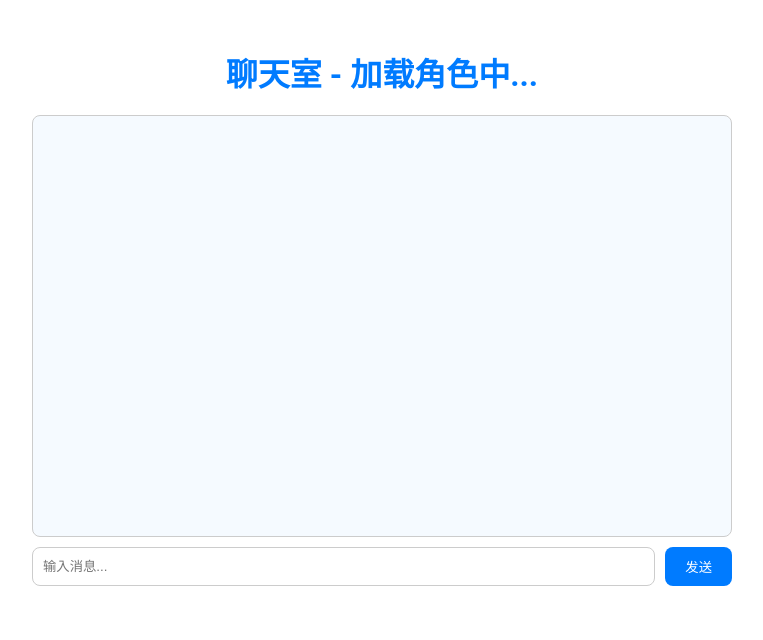
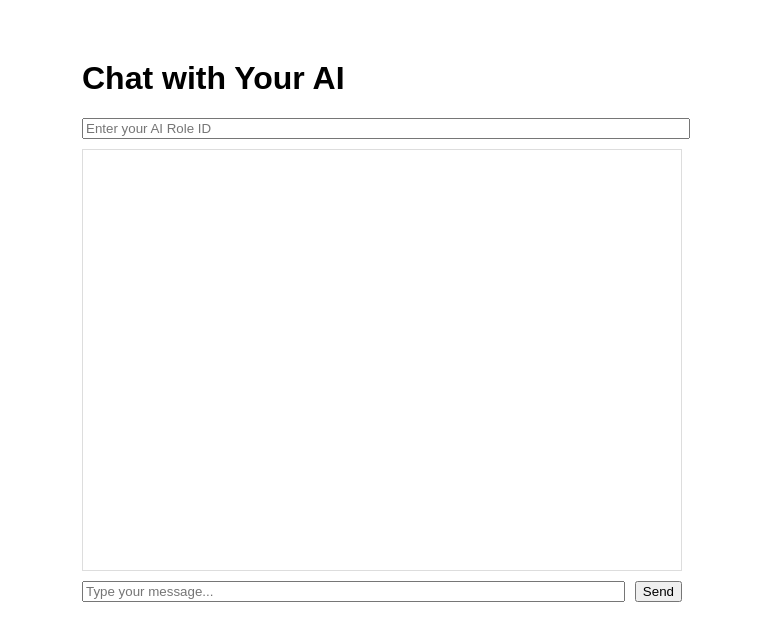
Before and after one commit to dpx204710-crypto/emovibe-1.0, a Next.js app in the folder frontend/: page /chat in a window 1280 px wide. Shown: the top 640 px of the page, without its empty margins (258-1021 px from the left). Built offline with nearby package versions, Linux system fonts and the light colour scheme.

Commit message:
更新 chat.js

```diff
--- a/frontend/pages/chat.js
+++ b/frontend/pages/chat.js
@@ -1,89 +1,61 @@
-// frontend/pages/chat.js
-import { useState, useEffect, useRef } from 'react';
-import { useRouter } from 'next/router';
+import { useState } from "react";
 
-export default function Chat() {
-  const router = useRouter();
-  const { roleId } = router.query;
-  const [messages, setMessages] = useState([]);
-  const [input, setInput] = useState('');
+export default function ChatPage() {
+  const [roleId, setRoleId] = useState("");
+  const [userId, setUserId] = useState("demo_user");
+  const [message, setMessage] = useState("");
+  const [chat, setChat] = useState([]);
   const [loading, setLoading] = useState(false);
-  const [role, setRole] = useState(null);
-  const messagesEndRef = useRef(null);
-
-  // 获取角色信息
-  useEffect(() => {
-    if (!roleId) return;
-    const fetchRole = async () => {
-      try {
-        const res = await fetch(`${process.env.NEXT_PUBLIC_API_URL}/api/ai-roles/${roleId}`);
-        const data = await res.json();
-        setRole(data.role);
-      } catch (err) {
-        console.error('获取角色失败', err);
-      }
-    };
-    fetchRole();
-  }, [roleId]);
-
-  const scrollToBottom = () => messagesEndRef.current?.scrollIntoView({ behavior: 'smooth' });
-  useEffect(() => scrollToBottom(), [messages]);
 
   const sendMessage = async () => {
-    if (!input.trim()) return;
-    const userMessage = { sender: 'user', text: input };
-    setMessages(prev => [...prev, userMessage]);
-    setInput('');
+    if (!roleId || !message.trim()) return;
     setLoading(true);
 
+    const userMsg = { sender: "user", message };
+    setChat([...chat, userMsg]);
+
     try {
-      const res = await fetch(`${process.env.NEXT_PUBLIC_API_URL}/api/chat`, {
-        method: 'POST',
-        headers: { 'Content-Type': 'application/json' },
-        body: JSON.stringify({ message: userMessage.text, roleId })
+      const res = await fetch("http://localhost:5000/api/chat", {
+        method: "POST",
+        headers: { "Content-Type": "application/json" },
+        body: JSON.stringify({ message, roleId, user_id: userId }),
       });
       const data = await res.json();
-      setMessages(prev => [...prev, { sender: 'bot', text: data.reply }]);
-    } catch (error) {
-      setMessages(prev => [...prev, { sender: 'bot', text: '服务器错误，请稍后重试。' }]);
-      console.error(error);
+      const botMsg = { sender: "bot", message: data.reply };
+      setChat((prev) => [...prev, botMsg]);
+    } catch (err) {
+      setChat((prev) => [...prev, { sender: "bot", message: "❌ AI failed to respond." }]);
     } finally {
+      setMessage("");
       setLoading(false);
     }
   };
 
-  const handleKeyPress = (e) => { if (e.key === 'Enter') sendMessage(); };
-
   return (
-    <div style={{ fontFamily: 'Roboto, sans-serif', padding: '20px', maxWidth: '700px', margin: '0 auto' }}>
-      <h1 style={{ color: '#007bff', textAlign: 'center', marginBottom: '20px' }}>
-        聊天室 - {role ? role.name : '加载角色中...'}
-      </h1>
-
-      <div style={{ border: '1px solid #ccc', borderRadius: '8px', padding: '10px', height: '400px', overflowY: 'auto', marginBottom: '10px', backgroundColor: '#f5faff' }}>
-        {messages.map((msg, idx) => (
-          <div key={idx} style={{ textAlign: msg.sender === 'user' ? 'right' : 'left', margin: '10px 0' }}>
-            <span style={{
-              display: 'inline-block', padding: '8px 12px', borderRadius: '12px',
-              backgroundColor: msg.sender === 'user' ? '#007bff' : '#e0f0ff',
-              color: msg.sender === 'user' ? 'white' : '#007bff'
-            }}>{msg.text}</span>
-          </div>
+    <div style={{ maxWidth: 600, margin: "60px auto", fontFamily: "Arial" }}>
+      <h1>Chat with Your AI</h1>
+      <input
+        placeholder="Enter your AI Role ID"
+        value={roleId}
+        onChange={(e) => setRoleId(e.target.value)}
+        style={{ width: "100%", marginBottom: 10 }}
+      />
+      <div style={{ border: "1px solid #ddd", padding: 10, height: 400, overflowY: "scroll" }}>
+        {chat.map((msg, i) => (
+          <p key={i} style={{ textAlign: msg.sender === "user" ? "right" : "left" }}>
+            <strong>{msg.sender === "user" ? "You" : "AI"}:</strong> {msg.message}
+          </p>
         ))}
-        <div ref={messagesEndRef}></div>
       </div>
-
-      <div style={{ display: 'flex' }}>
+      <div style={{ display: "flex", marginTop: 10 }}>
         <input
-          type="text"
-          value={input}
-          onChange={e => setInput(e.target.value)}
-          onKeyPress={handleKeyPress}
-          placeholder="输入消息..."
-          style={{ flex: 1, padding: '10px', borderRadius: '8px', border: '1px solid #ccc' }}
+          value={message}
+          onChange={(e) => setMessage(e.target.value)}
+          placeholder="Type your message..."
+          style={{ flex: 1, marginRight: 10 }}
         />
-        <button onClick={sendMessage} disabled={loading} style={{ marginLeft: '10px', padding: '10px 20px', borderRadius: '8px', border: 'none', backgroundColor: '#007bff', color: 'white', cursor: 'pointer' }}>
-          {loading ? '发送中...' : '发送'}
+        <button onClick={sendMessage} disabled={loading}>
+          {loading ? "..." : "Send"}
         </button>
       </div>
     </div>
```
